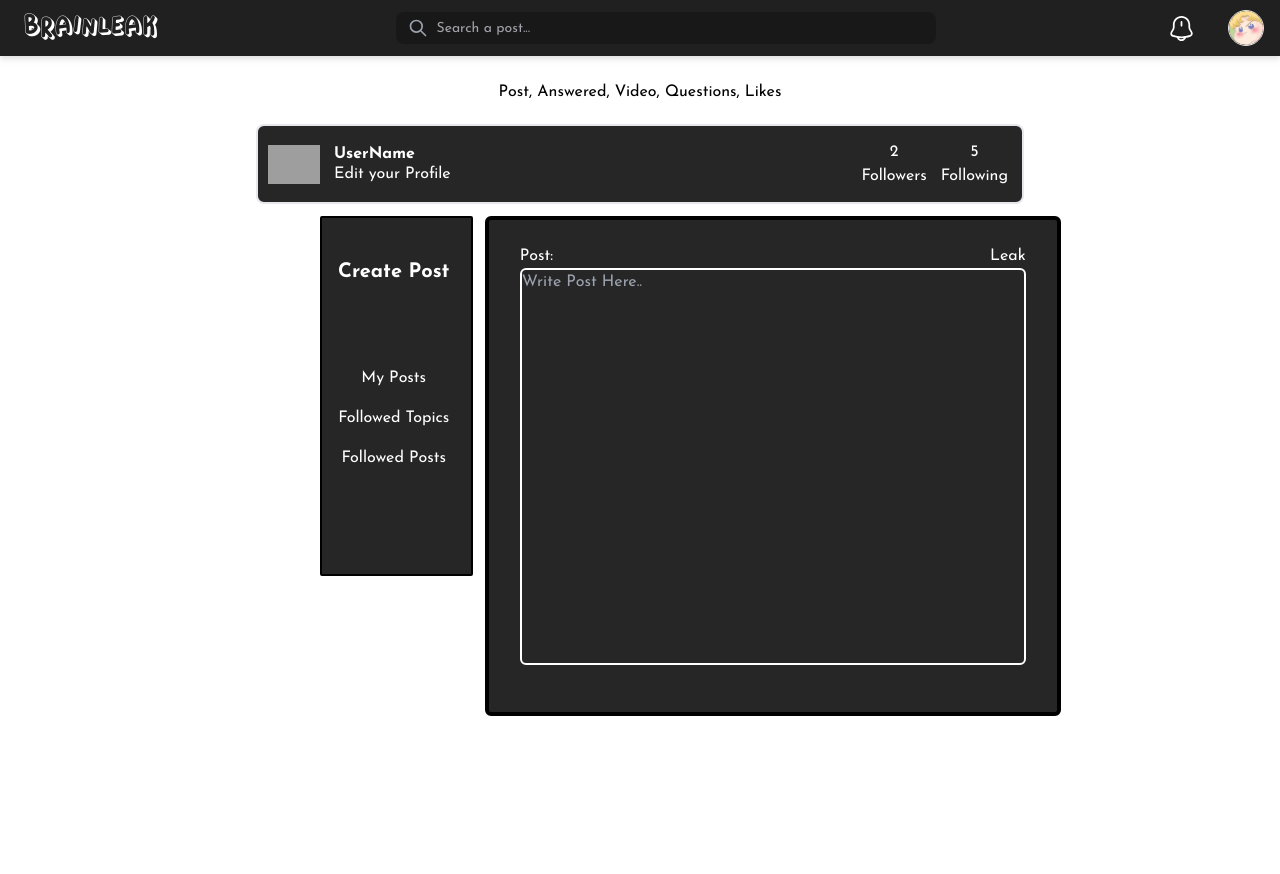
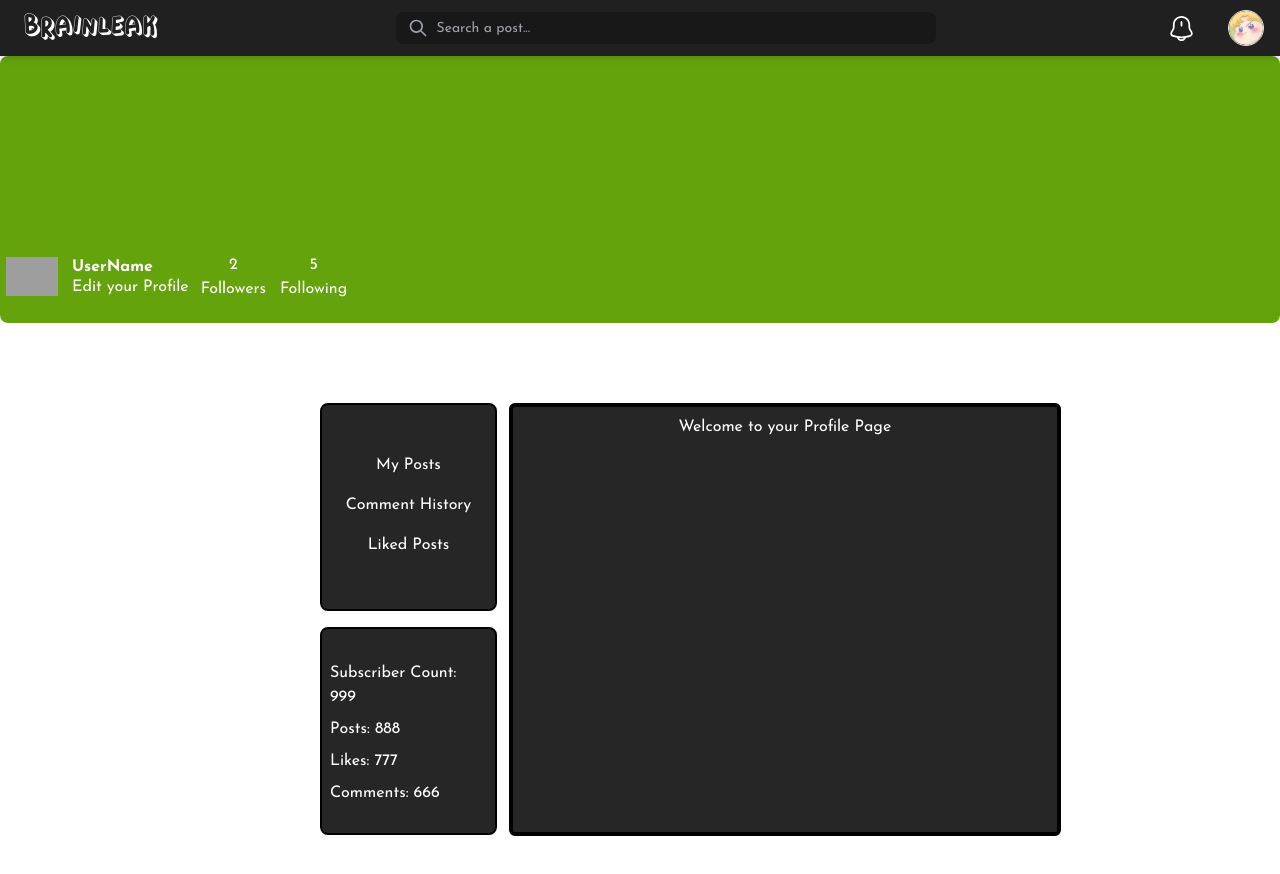
Before and after one commit to Venceyv/BrainLeak, a React (Vite) app in the folder client/: page / in a window 1280 px wide. Shown: the top 874 px of the page. Before the commit the page ends 816 px from the top, so only its background shows below. Built offline with nearby package versions, Linux system fonts and the light colour scheme; grey boxes are pictures that could not be loaded.

Commit message:
Profile ReVamp

```diff
--- a/client/src/components/Profile/Header.tsx
+++ b/client/src/components/Profile/Header.tsx
@@ -4,8 +4,8 @@ function Header({follower, following}) {
 
   return (
     //Profile Parent Container
-    <div className="pb-3">
-      <div className="border-2 rounded-lg h-1/10 w-3/5 flex items-center mt-5 translate-x-1/3 overflow-auto p-1 bg-neutral-800 text-white	">
+    <div className="flex flex-row pb-3 bg-lime-600  rounded-lg h-1/3">
+      <div className="flex items-center mt-auto overflow-auto text-white	">
         {/* Container for Image */}
           <div className="float-left p-1">
             {/* User Icon placeholder */}
@@ -43,6 +43,7 @@ function Header({follower, following}) {
           </div>
       </div>
     </div>
+
   )
 }
 
--- a/client/src/components/Profile/Hero.tsx
+++ /dev/null
@@ -1,11 +0,0 @@
-import React from 'react'
-
-function Hero() {
-  return (
-    <div className = "pt-6">
-        <p className="text-center">Post, Answered, Video, Questions, Likes</p>
-    </div>
-  )
-}
-
-export default Hero
--- a/client/src/components/Profile/PostBox.tsx
+++ b/client/src/components/Profile/PostBox.tsx
@@ -1,6 +1,6 @@
 import React, { useState } from 'react'
 
-function PostBox({myPosts, myFollowedTopics, myFollowedPosts}) {
+function PostBox({myPosts, myFollowedTopics, myFollowedPosts, subCount, numPosts, numLikes, numComments}) {
 
   const [createPost, setCreatePost] = useState(true);
   const [posts, setPosts] = useState(false);
@@ -33,39 +33,42 @@ function PostBox({myPosts, myFollowedTopics, myFollowedPosts}) {
   };
 
   return (
-    <div className="inline-flex w-7/12 h-3/4 ml-80">
-
-      <div className="pr-3 h-4/5 w-52">
-        <div className="rounded-sm border-2 border-black flex p-2 h-3/4 bg-neutral-800 text-white	">
-          <div className="relative text-center align-middle pl-2 pt-8 ">
-            <button onClick={createPostHandler} className="text-xl font-bold">Create Post</button>
-            <div className = "pt-20">
-              <button onClick={postsHandler}>My Posts</button>
-              <div className = "pt-4">
-                <button onClick={topicsHandler}>Followed Topics</button>
-                <div className = "pt-4">
-                  <button onClick={followedpostHandler}>Followed Posts</button>
+    <div className="pt-20 inline-flex w-7/12 h-3/4 ml-80">
+      <div className="pr-3 h-4/5 w-1/3 space-y-4">
+        <div className="rounded-lg relative text-center align-middle pl-2 pt-8 border-2 border-black  p-2 h-1/2 bg-neutral-800 text-white	flex flex-col">
+          <div className = "pt-4">
+            <button onClick={postsHandler}>My Posts</button>
+          </div>
+          <div className = "pt-4">
+            <button onClick={topicsHandler}>Comment History</button>
+          </div>
+          <div className = "pt-4">
+            <button onClick={followedpostHandler}>Liked Posts</button>
+          </div>
+        </div>
+          <div className="justify-center rounded-lg relative pl-2 pt-8 border-2 border-black flex p-2 h-1/2 bg-neutral-800 text-white	">
+              <div className="space-y-2 flex flex-col">
+                <div>
+                  <p>Subscriber Count: {subCount}</p>
+                </div>
+                <div>
+                  <p>Posts: {numPosts}</p>
+                </div>
+                <div>
+                  <p>Likes: {numLikes}</p>
+                </div>
+                <div>
+                  <p>Comments: {numComments}</p>
                 </div>
               </div>
-            </div>
           </div>
-        </div>
       </div>
+
 
       <div className="content-center h-5/6 w-full">
         <div className="flex justify-center h-full rounded-md border-4 border-black p-2 bg-neutral-800 text-white mr-1.5">
-          {createPost && (
-            <form className="mt-4 w-11/12 h-full">
-              <div className="flex">
-                <label className="">Post:</label>
-                <input className="ml-auto" type="submit" value="Leak"></input>
-                <br></br>
-              </div>
-                <div className="h-5/6 flex">
-                  <textarea placeholder="Write Post Here.." className="resize-none box-border text-start border-2 border-white rounded-md w-full h-full bg-neutral-800 text-white"></textarea>
-                </div>
-            </form>
-          )}
+          <div className="">
+            <p>Welcome to your Profile Page</p>
           {posts && (
             <p>{myPosts}</p>
             //<p>My Posts Temp</p>
@@ -78,6 +81,7 @@ function PostBox({myPosts, myFollowedTopics, myFollowedPosts}) {
             <p>{myFollowedPosts}</p>
             //<p>Followed Posts Temp</p>
           )}
+          </div>
         </div>
       </div>
     </div>
--- a/client/src/pages/home.tsx
+++ b/client/src/pages/home.tsx
@@ -1,5 +1,4 @@
 import Header from "../components/Profile/Header";
-import Hero from "../components/Profile/Hero";
 import PostBox from "../components/Profile/PostBox";
 import { useState } from "react";
 
@@ -10,23 +9,20 @@ const home = () => {
    ]);
 
    const [postBox, setPostBox] = useState([
-    { myPosts: "USER POSTS placeholder", myFollowedTopics: "Followed TOPICS Placeholder", myFollowedPosts: "Followed POSTS Placeholder"}
+    { myPosts: "USER POSTS placeholder", myFollowedTopics: "COMMENT HISTORY PLACEHOLDER", myFollowedPosts: "LIKED POSTS PLACEHOLDER", subCount: 999, postCount: 888, likeCount: 777, commentCount: 666}
    ]);
 
     return (
       <>
-
-        <Hero />
 
         {followers.map(follow => (
           <Header follower={follow.follower} following={follow.following} />
         ))}
 
        {postBox.map((post =>
-          <PostBox myPosts={post.myPosts} myFollowedTopics={post.myFollowedTopics} myFollowedPosts={post.myFollowedPosts}/>
+          <PostBox myPosts={post.myPosts} myFollowedTopics={post.myFollowedTopics} myFollowedPosts={post.myFollowedPosts} subCount={post.subCount} numPosts={post.postCount} numLikes={post.likeCount} numComments={post.commentCount} />
        ))}
 
-        {/*<PostBox /> */}
 
       </>
     );
```
